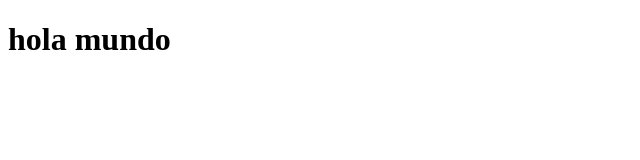
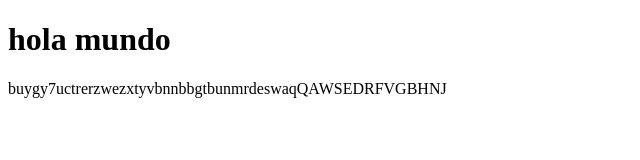
Before and after one commit to Dannit23/pruebas-ramas, a plain HTML site: page index.html in a window 1280 px wide. Shown: the whole page, without its empty margins (0-640 px from the left). Drawn offline with Linux system fonts and the light colour scheme.

Commit message:
documentos

```diff
--- a/index.html
+++ b/index.html
@@ -8,5 +8,6 @@
 </head>
 <body>
     <h1>hola mundo</h1>
+    <p>buygy7uctrerzwezxtyvbnnbbgtbunmrdeswaqQAWSEDRFVGBHNJ</p>
 </body>
 </html>
```
